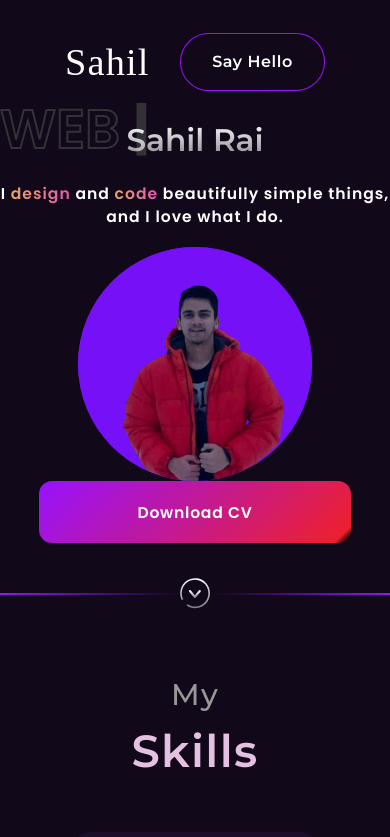
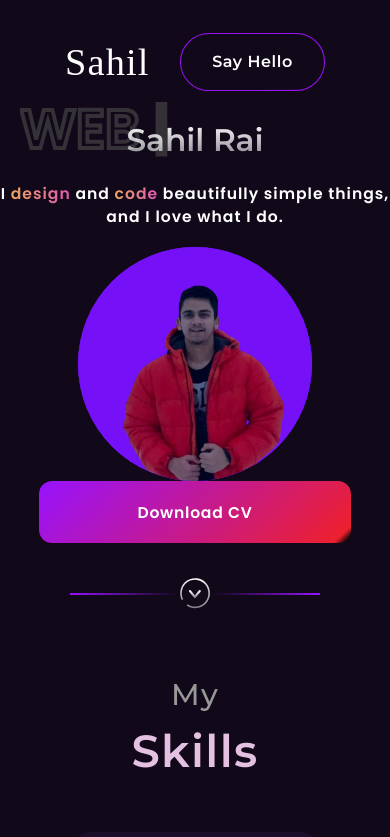
Before and after one commit to Rai-Sahil/Portfolio-React, a React (Create React App) app: page / in a window 390 px wide. Shown: the top 837 px of the page. Built offline with nearby package versions, Linux system fonts and the light colour scheme; a web font is replaced by a local one.

Commit message:
Cursor changed

```diff
--- a/src/Pages/HomePage/HomePage.css
+++ b/src/Pages/HomePage/HomePage.css
@@ -57,10 +57,12 @@
 
 .left-line {
     background: linear-gradient(90deg, #9712FF 0%, rgba(255, 14.88, 14.88, 0) 100%);
+    margin-left: 70px;
 }
 
 .right-line {
     background: linear-gradient(270deg, #9712FF 0%, rgba(255, 14.88, 14.88, 0) 100%);
+    margin-right: 70px;
 }
 
 .circular-button {
@@ -70,6 +72,28 @@
 .background-text {
     position: absolute;
     width: 100%;
+    margin-left: 50px;
+    margin-right: 50px;
+}
+
+@media screen and (max-width: 768px) {
+    .line-container {
+        width: 80%;
+        margin-top: 20px;
+    }
+
+    .sahil-rai-heading {
+        font-size: 10vw;
+    }
+
+    .line {
+        width: 80%;
+    }
+
+    .background-text {
+        margin-left: 20px;
+        margin-right: 20px;
+    }
 }
 
 .typing-text {
@@ -83,14 +107,10 @@
     background-color: transparent;
     -webkit-background-clip: text;
     background-clip: text;
-    -webkit-text-stroke: 2px #343137;
+    -webkit-text-stroke: 4px #343137;
     transform: translateY(-20px);
     z-index: -1;
     overflow: hidden;
-}
-
-.typewriter {
-    z-index: 0;
 }
 
 .color-text {
```
